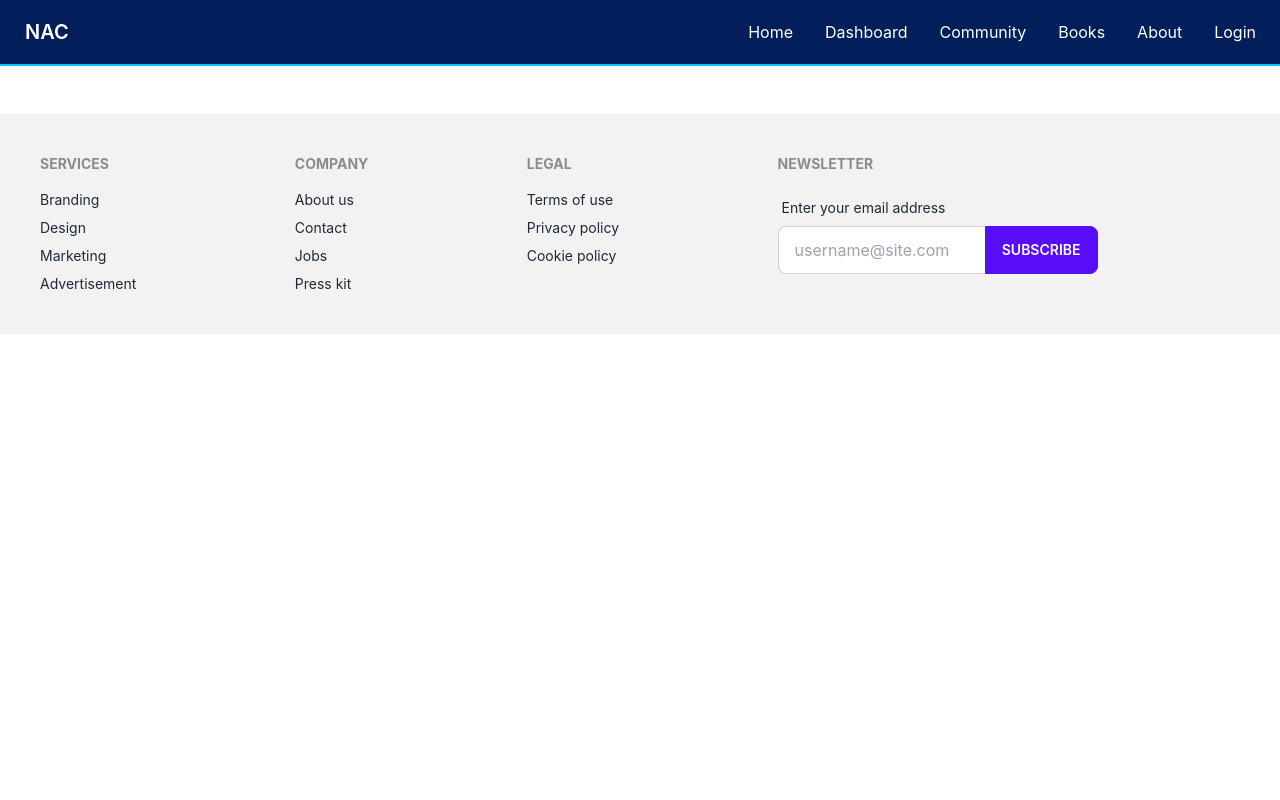
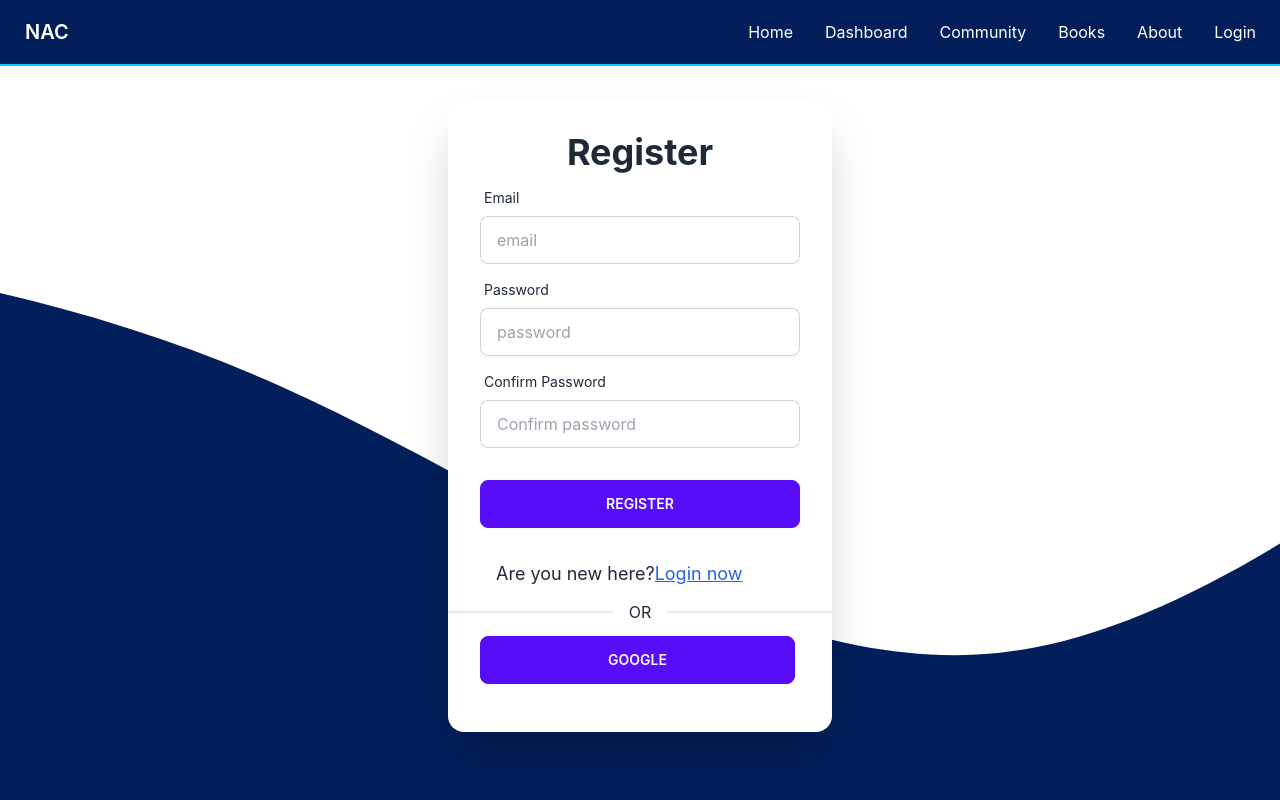
Before and after one commit to ibrahimkhalil188/NoteBook-Academic-Care, a React (Create React App) app: page /registration in a window 1280 px wide. Shown: the top 800 px of the page. Built offline with nearby package versions, Linux system fonts and the light colour scheme; no server answers.

Commit message:
registartion

```diff
--- a/src/App.js
+++ b/src/App.js
@@ -13,6 +13,8 @@ import Dashboard from "./Pages/Dashboard/Dashboard";
 import Home from "./Pages/Home";
 import Login from "./Pages/Login";
 import { Toaster } from 'react-hot-toast';
+import NotFound from "./Components/Shared/NotFound";
+import Register from "./Pages/Register";
 
 
 
@@ -36,14 +38,13 @@ function App() {
           <Route path="commerce" element={<Commerce></Commerce>}></Route>
           <Route path="general" element={<General></General>}></Route>
         </Route>
+        <Route path="registration" element={<Register></Register>}></Route>
         <Route path="community" element={<Community></Community>}></Route>
         <Route path="community" element={<About></About>}></Route>
         <Route path="login" element={<Login></Login>}></Route>
+        <Route path="*" element={<NotFound></NotFound>}></Route>
       </Routes>
-      <Toaster
-        position="top-right"
-        reverseOrder={false}
-      />
+      <Toaster />
       <Footer></Footer>
     </div>
 
--- a/src/Components/Authentication/SocialLogin.js
+++ b/src/Components/Authentication/SocialLogin.js
@@ -7,9 +7,11 @@ import Loading from '../Shared/Loading';
 
 const SocialLogin = () => {
     const navigate = useNavigate()
-    const [signInWithGoogle, user, error] = useSignInWithGoogle(auth);
+    const [signInWithGoogle, user, loading, error] = useSignInWithGoogle(auth);
 
-
+    if (loading) {
+        return <Loading></Loading>
+    }
     if (error) {
         toast.error(error.message, { id: "Id" })
     }
--- a/src/Components/Shared/ConfirmModal.js
+++ b/src/Components/Shared/ConfirmModal.js
@@ -1,7 +1,7 @@
 import { signOut } from 'firebase/auth';
 import React from 'react';
 import auth from '../../firebase.init';
-import { ImCross } from 'react-icons/im'
+
 const ConfirmModal = () => {
     const handleDelete = (TrueOrFalse) => {
         if (TrueOrFalse) {
@@ -17,7 +17,6 @@ const ConfirmModal = () => {
                     <div class="modal-action">
                         <label for="my-modal-6" class="btn btn-success">Close</label>
                         <label for="my-modal-6" class="btn btn-error" onClick={() => handleDelete(true)}>Yes</label>
-
                     </div>
                 </div>
             </div>
--- a/src/Components/Shared/Loading.js
+++ b/src/Components/Shared/Loading.js
@@ -2,7 +2,7 @@ import React from 'react';
 
 const Loading = () => {
     return (
-        <div className='h-screen flex justify-center items-center'>
+        <div className='min-h-full flex justify-center items-center'>
             <div class="border border-blue-300 shadow rounded-md p-4 max-w-sm w-full mx-auto">
                 <div class="animate-pulse flex space-x-4">
                     <div class="rounded-full bg-slate-700 h-10 w-10"></div>
--- a/src/Components/Shared/Navbar.js
+++ b/src/Components/Shared/Navbar.js
@@ -1,16 +1,20 @@
 import { signOut } from 'firebase/auth';
 import React from 'react';
 import { useAuthState } from 'react-firebase-hooks/auth';
+import toast from 'react-hot-toast';
 import { Link } from 'react-router-dom';
 import auth from '../../firebase.init';
-import ConfirmModal from './ConfirmModal';
+import Loading from './Loading';
 
 const Navbar = () => {
     const [user, loading, error] = useAuthState(auth);
+    if (loading) {
+        return <Loading></Loading>
+    }
+    if (error) {
+        toast.error(error.message, { id: "id" })
+    }
 
-    const handleSignOut = () => {
-        return <ConfirmModal></ConfirmModal>
-    }
     const navItem =
         <>
             <li><Link to="/">Home</Link></li>
--- /dev/null
+++ b/src/Components/Shared/NotFound.js
@@ -0,0 +1,12 @@
+import React from 'react';
+
+const NotFound = () => {
+    return (
+        <div className='h-[78vh] flex justify-center items-center'>
+            <div className='text-5xl pr-12 text-primary'>Error!!<br /><span className='text-primary'>NotFound</span> </div>
+            <div className='text-9xl text-[#021f5b]'>404</div>
+        </div>
+    );
+};
+
+export default NotFound;
--- a/src/Pages/Login.js
+++ b/src/Pages/Login.js
@@ -5,6 +5,7 @@ import { useSignInWithEmailAndPassword } from 'react-firebase-hooks/auth';
 import auth from '../firebase.init';
 import Loading from '../Components/Shared/Loading';
 import toast from 'react-hot-toast';
+import { Link } from 'react-router-dom';
 const Login = () => {
 
     const [email, setEmail] = useState('');
@@ -23,11 +24,7 @@ const Login = () => {
         return <Loading></Loading>
     }
     if (user) {
-        return (
-            <div>
-                <p>Signed In User: {user.email}</p>
-            </div>
-        );
+        return toast.success("Login success", { id: "userId" })
     }
 
     const handleSubmit = (e) => {
@@ -36,7 +33,7 @@ const Login = () => {
     }
     return (
         <div className="hero min-h-screen" style={{ backgroundImage: `url(${wave})`, backgroundSize: "cover", backgroundPosition: "center", backgroundRepeat: "no-repeat" }}>
-            <div class="card flex-shrink-0 w-full max-w-sm shadow-2xl bg-base-100 mt-6">
+            <div class="card flex-shrink-0 w-full max-w-sm shadow-2xl bg-base-100 mt-[-100px]">
                 <form onSubmit={(e) => handleSubmit(e)} class="card-body">
                     <h1 className='text-4xl text-center font-bold'>Login</h1>
                     <div class="form-control">
@@ -59,7 +56,7 @@ const Login = () => {
                     </div>
                 </form>
                 <div>
-                    <h1>Are you new here? Register now</h1>
+                    <h1 className='text-lg ml-12'>Are you new here? <Link to="/registration" className='text-blue-600 underline'>Register now</Link></h1>
                 </div>
                 <div class="divider">OR</div>
                 <SocialLogin></SocialLogin>
--- a/src/Pages/Register.js
+++ b/src/Pages/Register.js
@@ -0,0 +1,83 @@
+import React, { useState } from 'react';
+import { useCreateUserWithEmailAndPassword, useSignInWithEmailAndPassword } from 'react-firebase-hooks/auth';
+import toast from 'react-hot-toast';
+import { Link, useNavigate } from 'react-router-dom';
+import SocialLogin from '../Components/Authentication/SocialLogin';
+import Loading from '../Components/Shared/Loading';
+import auth from '../firebase.init';
+import wave from '../Assets/Image/loginwave.svg'
+
+const Register = () => {
+
+    const navigate = useNavigate()
+    const [email, setEmail] = useState('');
+    const [password, setPassword] = useState('');
+    const [confrimPassword, setConfirmPassword] = useState('');
+    const [
+        createUserWithEmailAndPassword,
+        user,
+        loading,
+        error,
+    ] = useCreateUserWithEmailAndPassword(auth);
+
+    if (error) {
+        toast.error(error.message, { id: "Id" })
+    }
+    if (loading) {
+        return <Loading></Loading>
+    }
+    if (user) {
+        return (toast.success("Login success", { id: "userId" }), navigate('/'))
+    }
+
+    const handleSubmit = (e) => {
+        e.preventDefault()
+        if (confrimPassword === password) {
+            createUserWithEmailAndPassword(email, password)
+        }
+        else {
+            toast.error("Password Not match")
+        }
+
+    }
+    return (
+        <div className="hero min-h-screen" style={{ backgroundImage: `url(${wave})`, backgroundSize: "cover", backgroundPosition: "center", backgroundRepeat: "no-repeat" }}>
+            <div class="card flex-shrink-0 w-full max-w-sm shadow-2xl bg-base-100 mt-[-100px]">
+                <form onSubmit={(e) => handleSubmit(e)} class="card-body">
+                    <h1 className='text-4xl text-center font-bold'>Register</h1>
+                    <div class="form-control">
+                        <label class="label">
+                            <span class="label-text">Email</span>
+                        </label>
+                        <input type="email" placeholder="email" class="input input-bordered" onChange={(e) => setEmail(e.target.value)} required />
+                    </div>
+                    <div class="form-control">
+                        <label class="label">
+                            <span class="label-text">Password</span>
+                        </label>
+                        <input type="password" placeholder="password" class="input input-bordered" onChange={(e) => setPassword(e.target.value)} required />
+                    </div>
+                    <div class="form-control">
+                        <label class="label">
+                            <span class="label-text">Confirm Password</span>
+                        </label>
+                        <input type="password" placeholder="Confirm password" class="input input-bordered" onChange={(e) => setConfirmPassword(e.target.value)} required />
+                    </div>
+                    <div class="form-control mt-6">
+                        <input type="submit" value="Register" class="btn btn-primary" />
+                    </div>
+                </form>
+                <div>
+                    <h1 className='text-lg ml-12'>Are you new here?<Link to="/login" className='text-blue-600 underline'>Login now</Link></h1>
+                </div>
+                <div class="divider">OR</div>
+                <SocialLogin></SocialLogin>
+            </div>
+
+
+        </div>
+    )
+
+};
+
+export default Register;
```
